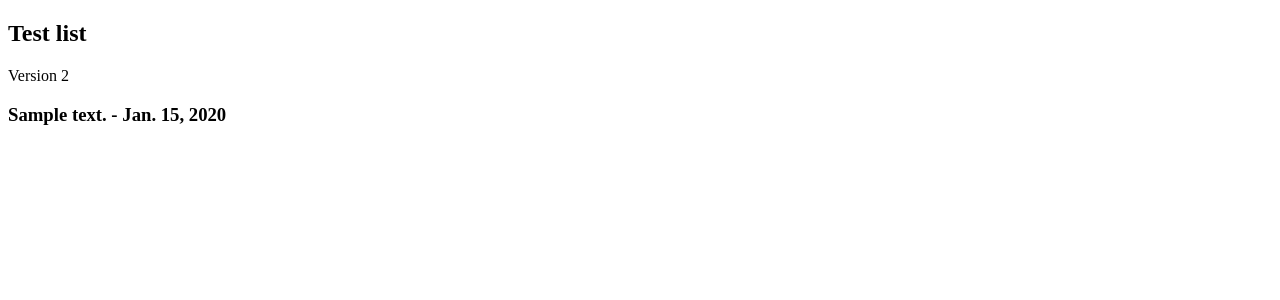
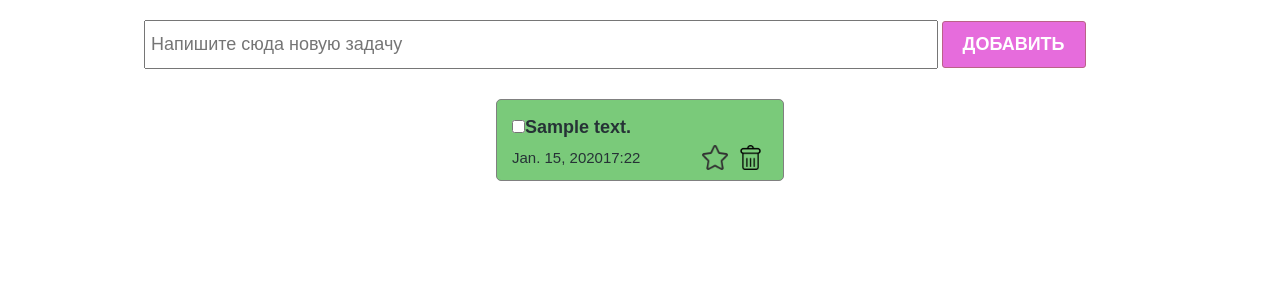
Before and after one commit to Ado7777/TODO, a Django app: page /test/ in a window 1280 px wide. Shown: the top 300 px of the page. Run offline with Django 3.2, Linux system fonts and the light colour scheme; tables that the repository leaves empty hold one stand-in row (values such as "Sample post").

Commit message:
added test.html

```diff
--- a/main/templates/test.html
+++ b/main/templates/test.html
@@ -1,16 +1,48 @@
+{% load static %}
 <!DOCTYPE html>
 <html lang="en">
 <head>
     <meta charset="UTF-8">
     <meta name="viewport" content="width=device-width, initial-scale=1.0">
-    <title>Document</title>
+    <title>Todo</title>
+    <!-- <link rel="stylesheet" href="./styles/index.css" /> -->
+    <link rel="stylesheet" href="{% static 'styles/index.css' %}">
+    <!-- <link rel="stylesheet" href="./styles/checkbox.css"> -->
+    <link rel="stylesheet" href="{% static 'styles/checkbox.css' %}">
 </head>
 <body>
-    <h2>Test list</h2>
-    <div>Version 2</div>
-    {% for todo in todo_list %}
-        <h3>{{ todo.text}} - {{todo.created_at}}</h3>
+    <section>
+        <div class="create_container">
+            <input
+            class="create_input"
+            type="test"
+            placeholder="Напишите сюда новую задачу"
+            />
+            <button class="create_button">Добавить</button>
+        </div>
+        <div class="todo_container">
 
-    {% endfor %}
+                {% for todo in todo_list %}
+                <div class="todo_item">
+                    <div class="todo_item_header">
+                    <label class="checkbox_container">
+                        <input type="checkbox" />
+                        <span class="checkmark"></span>
+                    </label>
+                    <h4>{{ todo.text}}</h4>
+                    </div>
+                    <div class="todo_item_footer">
+                    <p>{{ todo.created_at}}<span>17:22</span></p>
+                    <div class="action_buttons">
+                        <img src="../TODO/icons/unmarked.png" />
+                        <img src="../TODO/icons/delete.png" />
+                    </div>
+                </div>
+            </div>
+            {% endfor %}
+            </div>
+        </div>
+
+    </section>
 </body>
 </html>
```
